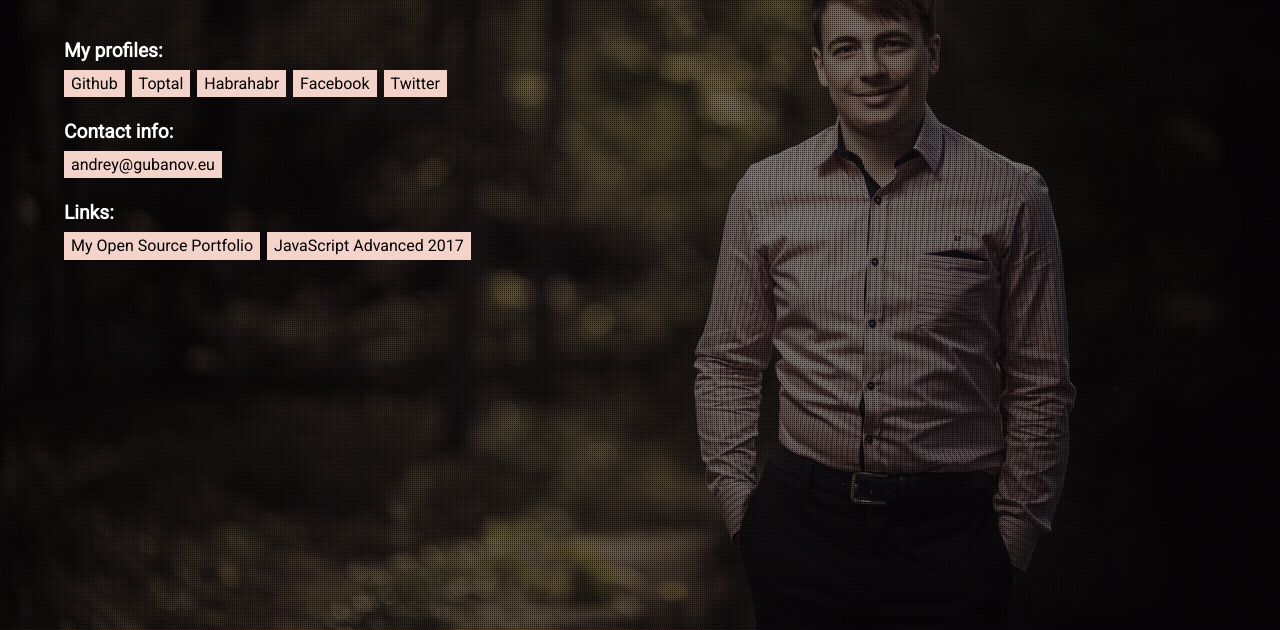
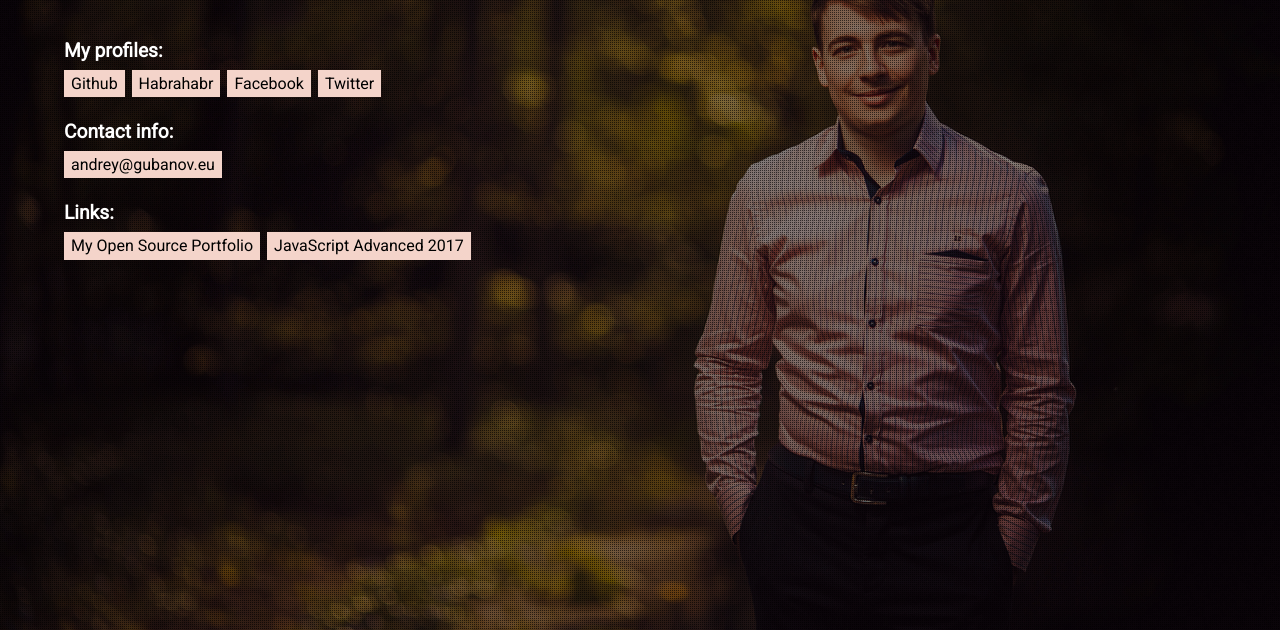
Before and after one commit to finom/gubanov.eu, a website: page index.html in a window 1280 px wide. Shown: the part 170-800 px from the top of the page. Drawn offline with Linux system fonts and the light colour scheme.

Commit message:
Update index.html

```diff
--- a/index.html
+++ b/index.html
@@ -59,7 +59,6 @@
 
         <p>
             <a href="https://github.com/finom" target="_blank">Github</a>
-            <a href="https://www.toptal.com/resume/andrey-gubanov" target="_blank">Toptal</a>
             <a href="https://habrahabr.ru/users/finom/" target="_blank">Habrahabr</a>
             <a href="https://www.facebook.com/andrey.gubanov.9" target="_blank">Facebook</a>
             <a href="https://twitter.com/finomque" target="_blank">Twitter</a>
```
